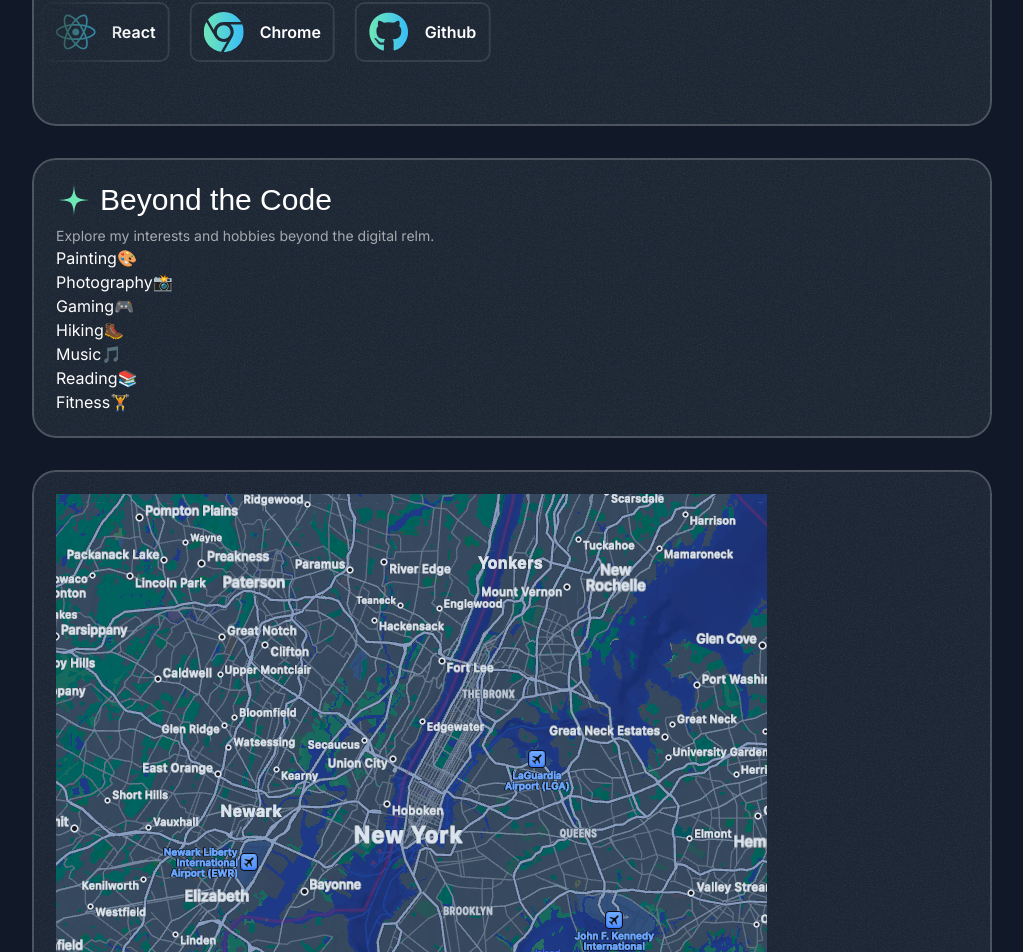
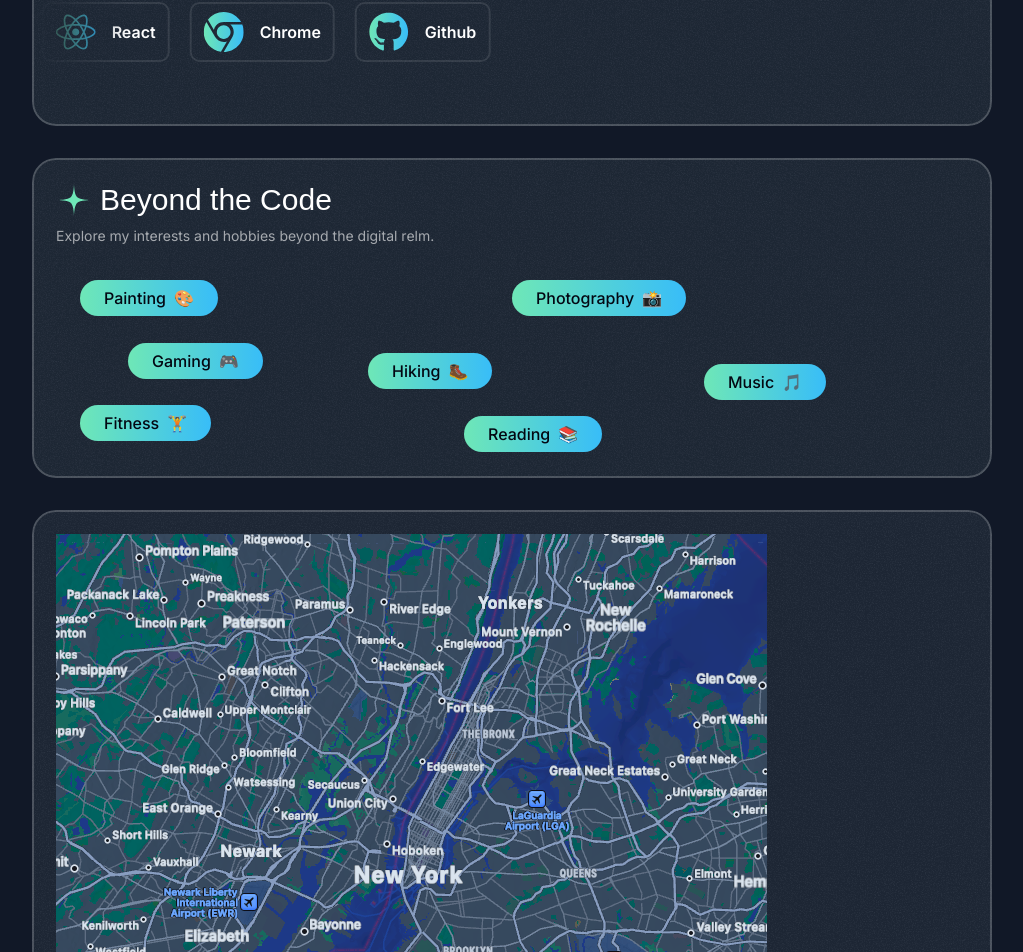
Before and after one commit to adivedpathak/Portfolio, a Next.js app: page / in a window 1280 px wide. Shown: the part 4861-5813 px from the top of the page, without its empty margins (128-1151 px from the left). Built offline with nearby package versions, Linux system fonts and the light colour scheme; a web font is replaced by a local one.

Commit message:
added 4th card

```diff
--- a/src/sections/About.tsx
+++ b/src/sections/About.tsx
@@ -45,31 +45,45 @@
 const hobbies = [
   {
     title: 'Painting',
-    emoji: '🎨'
+    emoji: '🎨',
+    left: '5%',
+    top: '5%',
   },
   {
     title: 'Photography',
-    emoji: '📸'
+    emoji: '📸',
+    left: '50%',
+    top: '5%',
+  },
+  {
+    title: 'Hiking',
+    emoji: '🥾',
+    left: '35%',
+    top: '40%',
   },
   {
     title: 'Gaming',
-    emoji: '🎮'
-  },
-  {
-    title: 'Hiking',
-    emoji: '🥾'
+    emoji: '🎮',
+    left: '10%',
+    top: '35%',
   },
   {
     title: 'Music',
-    emoji: '🎵'
+    emoji: '🎵',
+    left: '70%',
+    top: '45%',
   },
   {
     title: 'Reading',
-    emoji: '📚'
+    emoji: '📚',
+    left: '45%',
+    top: '70%',
   },
   {
     title: 'Fitness',
-    emoji: '🏋️'
+    emoji: '🏋️',
+    left: '5%',
+    top: '65%',
   },
 ]
 
@@ -89,12 +103,15 @@
         <ToolBoxItems items={toolBoxItems} className="mt-6"/>
         <ToolBoxItems items={toolBoxItems} className="mt-6" itemsWrapperClassName="-translate-x-1/2"/>
         </Card>
-        <Card>
-        <CardHeader title="Beyond the Code" description="Explore my interests and hobbies beyond the digital relm." />
-          <div>
+        <Card className="h-[320px] p-0 flex flex-col">
+        <CardHeader title="Beyond the Code" description="Explore my interests and hobbies beyond the digital relm." className="px-6 py-6"/>
+          <div className="relative flex-1">
             {hobbies.map(hobby => (
-              <div key={hobby.title}>
-                <span>{hobby.title}</span>
+              <div key={hobby.title} className="inline-flex items-center gap-2 px-6 bg-gradient-to-r from-emerald-300 to-sky-400 rounded-full py-1.5 absolute" style={{
+                left: hobby.left,
+                top: hobby.top,
+              }}>
+                <span className="font-medium text-gray-950">{hobby.title}</span>
                 <span>{hobby.emoji}</span>
               </div>
             ))}
```
